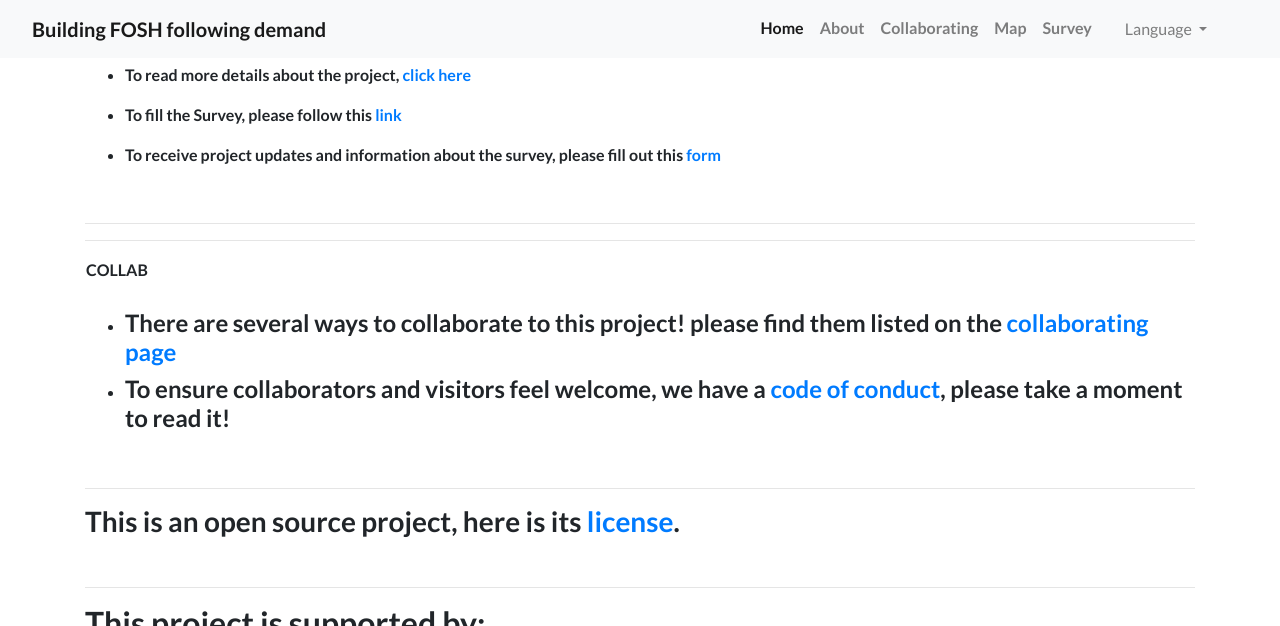
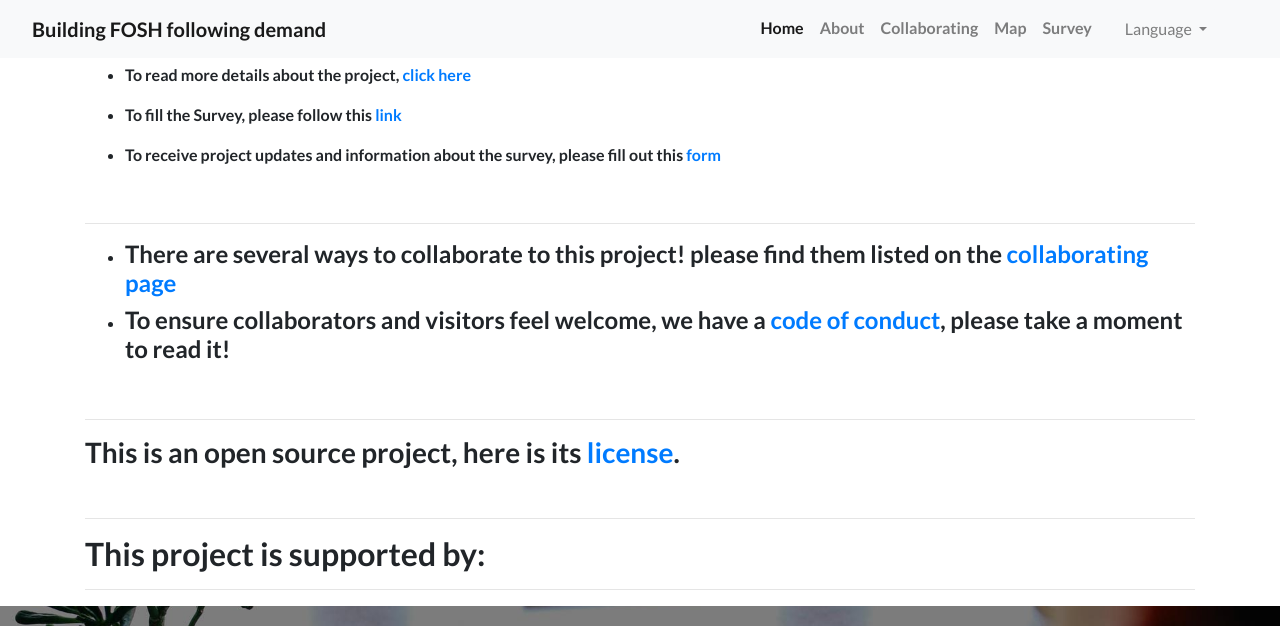
Before and after one commit to FOSH-following-demand/FOSH-following-demand.github.io, a Jekyll site: the page built from pages/en/home.md, in a window 1280 px wide and 900 px high, scrolled down 1110 px, cut to the strip 0-626 px from the top of the window. Built offline with Jekyll 4.4.1, drawn with Linux system fonts in a browser that asks for light colours.

Commit message:
markdown layout3

```diff
--- a/_includes/footer.html
+++ b/_includes/footer.html
@@ -1,4 +1,9 @@
 <footer>
+
+    <div class="row">
+      {% include supportedBy.html %}
+    </div>
+
   <div class="container">
     <div class="row">
       <div class="col-md-8">
--- a/pages/en/home.md
+++ b/pages/en/home.md
@@ -38,11 +38,7 @@
 
 ---
 
----
 
-|COLLAB||
----|---
- || |
 
 
 
@@ -64,5 +60,3 @@
 ---
 
 ## This project is supported by:
-
-{% include supportedBy.html %}
```
